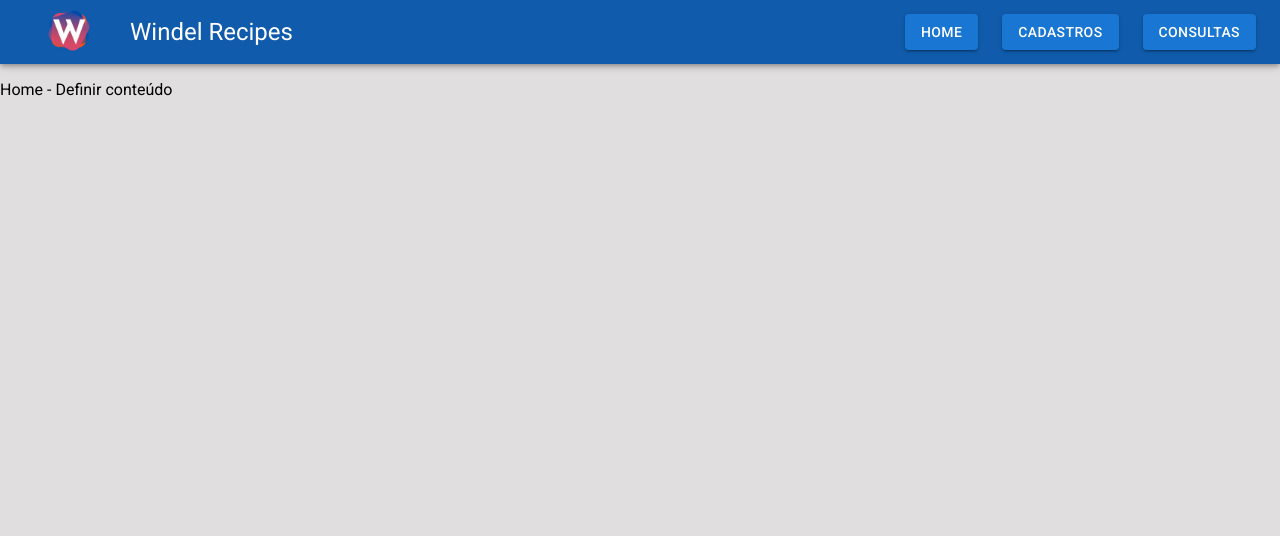
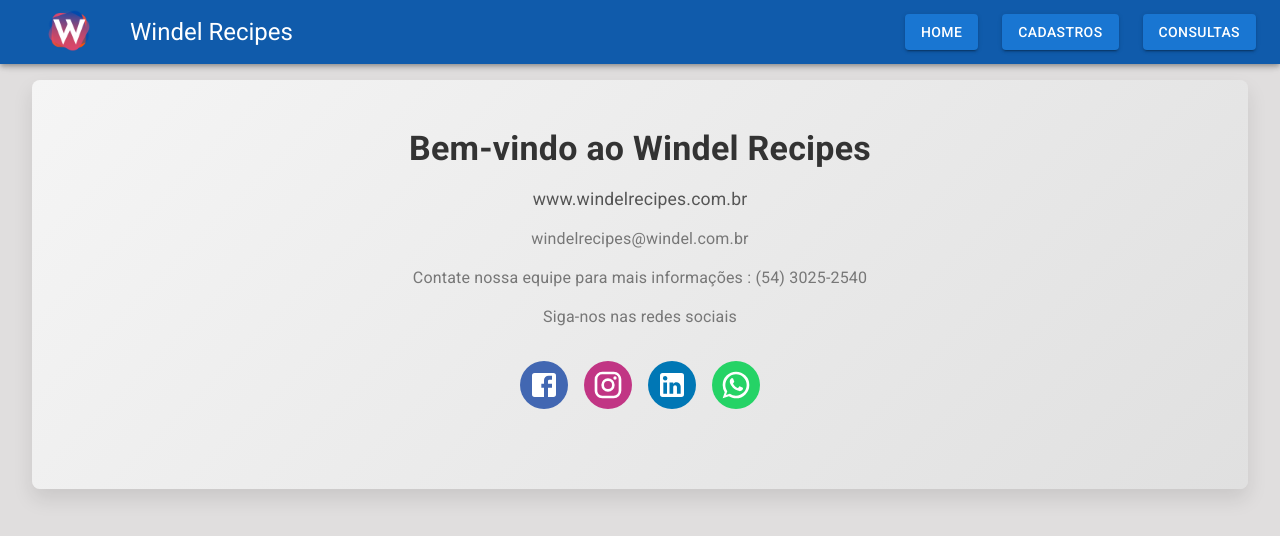
Before and after one commit to g-Trevisan/teste-windel, a React (Vite) app: page / in a window 1280 px wide. Shown: the top 536 px of the page. Built offline with nearby package versions, Linux system fonts and the light colour scheme.

Commit message:
ajustes gerais estilizaçao, adiçao de conteudo da pagina home, ajustes no componente recipecard

```diff
--- a/src/App.jsx
+++ b/src/App.jsx
@@ -6,7 +6,7 @@ export function App() {
   return (
     <div style={{
       // display: 'flex',
-      height:"100vh",
+      height:"100%",
       maxHeight:"100%",
       // justifyContent:"center"
     }}>
--- a/src/components/MenuFilterRecipe.jsx
+++ b/src/components/MenuFilterRecipe.jsx
@@ -5,7 +5,10 @@ import {
   FormControlLabel,
   Checkbox,
   Button,
+  IconButton,
 } from "@mui/material";
+
+import { Star, StarBorder } from "@mui/icons-material";
 
 export const MenuFilterRecipe = ({
   filters,
@@ -15,7 +18,7 @@ export const MenuFilterRecipe = ({
   handleOpenModal,
   DeleteGenericIcon,
   selectedRecipes,
-  filteredRecipes
+  filteredRecipes,
 }) => {
   return (
     <Box
@@ -44,8 +47,7 @@ export const MenuFilterRecipe = ({
             maxWidth: "14rem",
             "& .MuiOutlinedInput-root": {
               backgroundColor: "background.paper", // Aplica o fundo no componente interno
-              boxShadow:"4"
-
+              boxShadow: "4",
             },
           }}
         />
@@ -58,11 +60,11 @@ export const MenuFilterRecipe = ({
           size="small"
           sx={{
             flex: 1,
-            minWidth: "6rem",
+            minWidth: "7rem",
             maxWidth: "14rem",
             "& .MuiOutlinedInput-root": {
               backgroundColor: "background.paper", // aplica o fundo no componente interno
-              boxShadow:"4",
+              boxShadow: "4",
             },
           }}
         >
@@ -72,19 +74,30 @@ export const MenuFilterRecipe = ({
               {recipe.category}
             </MenuItem>
           ))}
-          <MenuItem value="Sobremesa">Sobremesa</MenuItem>
         </TextField>
         <FormControlLabel
           control={
-            <Checkbox
-              checked={filters.isFavorite}
-              onChange={(e) =>
-                setFilters({ ...filters, isFavorite: e.target.checked })
+            <IconButton
+              disableRipple
+              onClick={() =>
+                setFilters({ ...filters, isFavorite: !filters.isFavorite })
               }
-            />
+              color="primary"
+            >
+              {filters.isFavorite ? <Star /> : <StarBorder />}
+            </IconButton>
           }
           label="Favorito"
-          sx={{ flex: 0.5, minWidth: "6rem", color: "black" }}
+          sx={{
+            flex: 0.5,
+            minWidth: "6rem",
+            color: "black",
+            userSelect: "none",
+            display: {
+              xs: "none",
+              sm: "block",
+            },
+          }}
         />
       </Box>
 
@@ -97,13 +110,16 @@ export const MenuFilterRecipe = ({
         }}
       >
         <Button onClick={handleSelectAll} variant="contained">
-          {selectedRecipes.length === filteredRecipes.length ? "Desmarcar todos" : "Selecionar Todos" }
+          {selectedRecipes.length === filteredRecipes.length
+            ? "Desmarcar todos"
+            : "Selecionar Todos"}
         </Button>
         <Button
-          display={"hidden"}
           onClick={handleOpenModal}
           variant="contained"
-          endIcon={<DeleteGenericIcon />}
+          color="error"
+          disabled={selectedRecipes.length < 1}
+          // endIcon={<DeleteGenericIcon />}
         >
           Deletar
         </Button>
--- a/src/components/RecipeCard.jsx
+++ b/src/components/RecipeCard.jsx
@@ -106,8 +106,12 @@ export const RecipeCard = ({
           </Typography>
           <Divider sx={{ marginY: 1 }} />
           <Box>
-            <Typography variant="h6" sx={{}}>
-              Ingredientes
+            <Typography variant="h6">
+              {ingredients.length === 0
+                ? "Sem ingredientes"
+                : ingredients.length === 1
+                ? "1 Ingrediente"
+                : `${ingredients.length} Ingredientes`}
             </Typography>
             <Box
               sx={{
@@ -123,8 +127,9 @@ export const RecipeCard = ({
                 {ingredients.map((ingredient) => (
                   <ListItem key={ingredient.id} sx={{ mb: "-1.25rem" }}>
                     <ListItemText
-                      primary={`Descrição - ${ingredient.name}`}
-                      secondary={`Quantidade - ${ingredient.quantity}`}
+                      primary={`${ingredient.name} - ${ingredient.quantity} `}
+                      // primary={`Descrição - ${ingredient.name}`}
+                      // secondary={`Quantidade - ${ingredient.quantity}`}
                     />
                   </ListItem>
                 ))}
--- /dev/null
+++ b/src/components/WindelRecipePresentation.jsx
@@ -0,0 +1,121 @@
+import { Typography, Box, IconButton } from "@mui/material";
+import FacebookIcon from "@mui/icons-material/Facebook";
+import InstagramIcon from "@mui/icons-material/Instagram";
+import LinkedInIcon from "@mui/icons-material/LinkedIn";
+import WhatsAppIcon from "@mui/icons-material/WhatsApp";
+
+export const WindelRecipePresentation = () => {
+  return (
+    <Box
+      sx={{
+        display: "flex",
+        flexDirection: "column",
+        alignItems: "center",
+        justifyContent: "center",
+        height: "100%",
+        background: "linear-gradient(135deg, #f5f5f5, #e0e0e0)",
+        borderRadius: 2,
+        boxShadow: "0px 10px 20px rgba(0, 0, 0, 0.1)",
+        padding: 6,
+        mx: 4,
+        textAlign: "center",
+      }}
+    >
+      <Typography
+        variant="h4"
+        sx={{ color: "#333", marginBottom: 2, fontWeight: "bold" }}
+      >
+        Bem-vindo ao Windel Recipes
+      </Typography>
+      <Typography
+        variant="body1"
+        sx={{ color: "#555", marginBottom: 2, fontSize: "1.1rem" }}
+      >
+        www.windelrecipes.com.br
+      </Typography>
+      <Typography
+        variant="body2"
+        sx={{ color: "#777", marginBottom: 2, fontSize: "1rem" }}
+      >
+        windelrecipes@windel.com.br
+      </Typography>
+      <Typography
+        variant="body2"
+        sx={{ color: "#777", marginBottom: 2, fontSize: "1rem" }}
+      >
+        Contate nossa equipe para mais informações : (54) 3025-2540
+      </Typography>
+      <Typography
+        variant="body2"
+        sx={{ color: "#777", marginBottom: 4, fontSize: "1rem" }}
+      >
+        Siga-nos nas redes sociais
+      </Typography>
+      <Box
+        sx={{
+          display: "flex",
+          justifyContent: "center",
+          gap: 2,
+          marginBottom: 4,
+        }}
+      >
+        <IconButton
+          component="a"
+          href="https://www.facebook.com/windelsistemas"
+          target="_blank"
+          rel="noopener noreferrer"
+          sx={{
+            backgroundColor: "#4267B2",
+            "&:hover": {
+              backgroundColor: "#365899",
+            },
+          }}
+        >
+          <FacebookIcon sx={{ color: "white", fontSize: "2rem" }} />
+        </IconButton>
+        <IconButton
+          component="a"
+          href="https://www.instagram.com/windelsistemas"
+          target="_blank"
+          rel="noopener noreferrer"
+          sx={{
+            backgroundColor: "#C13584",
+            "&:hover": {
+              backgroundColor: "#a02d77",
+            },
+          }}
+        >
+          <InstagramIcon sx={{ color: "white", fontSize: "2rem" }} />
+        </IconButton>
+        <IconButton
+          component="a"
+          href="https://www.linkedin.com/company/windel-sistemas/mycompany/"
+          target="_blank"
+          rel="noopener noreferrer"
+          sx={{
+            backgroundColor: "#0077B5",
+            "&:hover": {
+              backgroundColor: "#005582",
+            },
+          }}
+        >
+          <LinkedInIcon sx={{ color: "white", fontSize: "2rem" }} />
+        </IconButton>
+        <IconButton
+          component="a"
+          href="https://wa.me/555430252540"
+          target="_blank"
+          rel="noopener noreferrer"
+          sx={{
+            backgroundColor: "#25D366",
+            "&:hover": {
+              backgroundColor: "#1ebe54",
+            },
+          }}
+        >
+          <WhatsAppIcon sx={{ color: "white", fontSize: "2rem" }} />
+        </IconButton>
+      </Box>
+    </Box>
+  );
+};
--- a/src/components/index.jsx
+++ b/src/components/index.jsx
@@ -10,3 +10,4 @@ export { SnackbarAlert } from "./SnackbarAlert";
 export { IngredientCard } from "./IngredientCard";
 export { EditRecipeModal } from "./EditRecipeModal";
 export { MenuFilterRecipe } from "./MenuFilterRecipe";
+export { WindelRecipePresentation } from "./WindelRecipePresentation";
--- a/src/routes/Home.jsx
+++ b/src/routes/Home.jsx
@@ -1,7 +1,9 @@
+import { WindelRecipePresentation } from "../components/index"
+
 export const Home = () => {
     return (
       <div>
-          Home - Definir conteúdo
+          <WindelRecipePresentation/>
       </div>
     )
   }
```
Also changed, not shown: src/components/SnackbarAlert.jsx (+8 -2 lines), src/routes/ListRecipes.jsx (+44 -16 lines).
